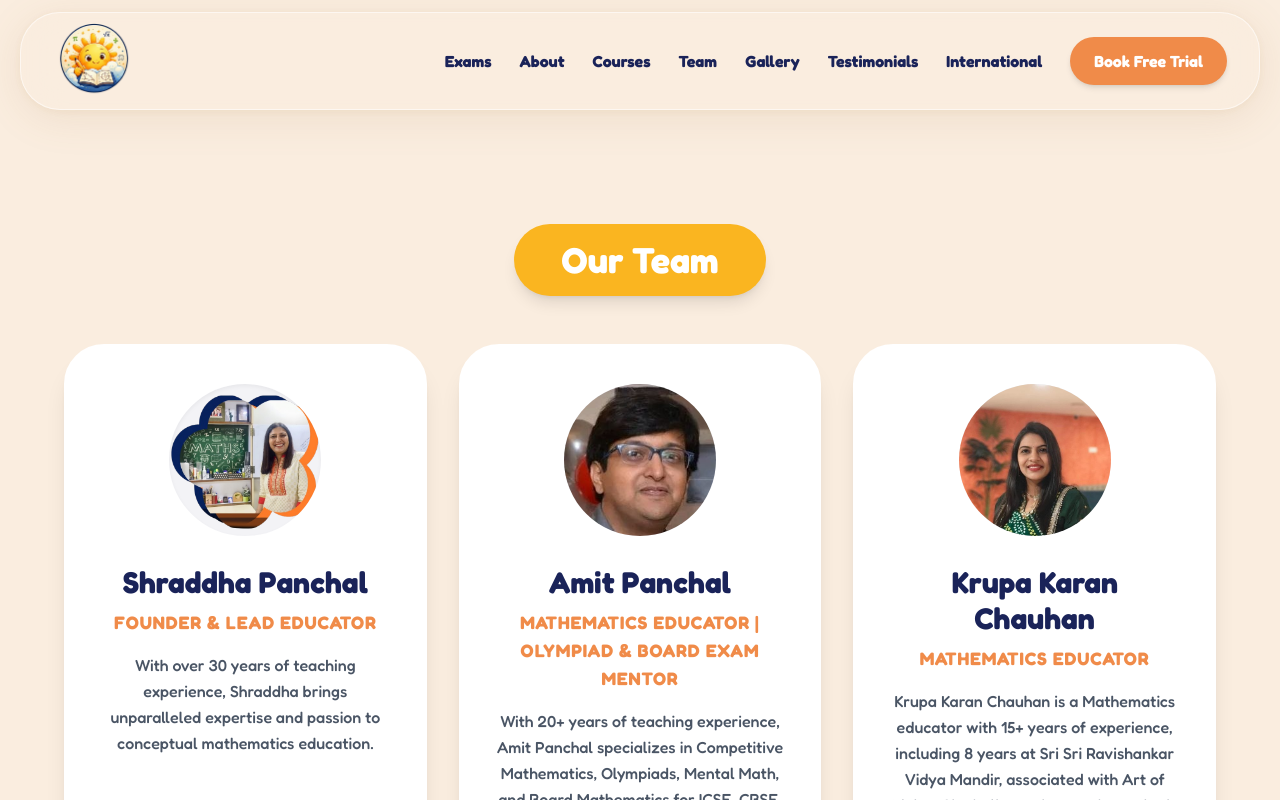
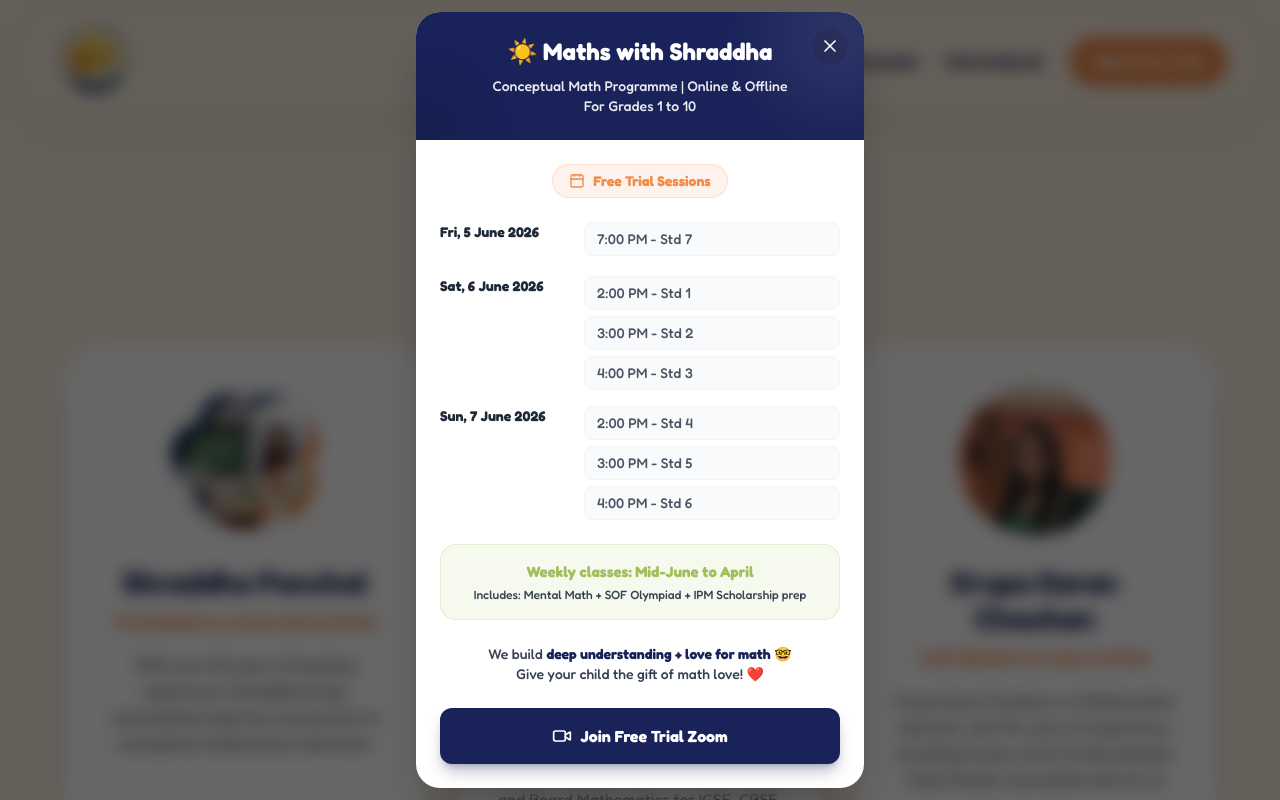
Before and after one commit to mathswithshraddha/website, a Next.js app: page /team in a window 1280 px wide. Shown: the top 800 px of the page. Built offline with nearby package versions, Linux system fonts and the light colour scheme.

Commit message:
Added popup for trial

```diff
--- a/app/layout.tsx
+++ b/app/layout.tsx
@@ -5,6 +5,7 @@ import Footer from "@/components/Footer";
 import FloatingWhatsApp from "@/components/FloatingWhatsApp";
 import Preloader from "@/components/Preloader";
 import JsonLd from "@/components/seo/JsonLd";
+import TrialPopup from "@/components/TrialPopup";
 import { buildSiteMetadata } from "@/lib/seo/metadata";
 import { buildInstructorSchema, buildOrganizationSchema } from "@/lib/seo/schema";
 
@@ -22,6 +23,7 @@ export default function RootLayout({
       <body className={`${fredoka.className} ${fredoka.variable} font-sans min-h-screen flex flex-col bg-background text-primary`}>
         <JsonLd data={[buildOrganizationSchema(), buildInstructorSchema()]} />
         <Preloader />
+        <TrialPopup />
         {children}
         <Footer />
         <FloatingWhatsApp />
--- a/app/page.tsx
+++ b/app/page.tsx
@@ -235,6 +235,27 @@ export default function Home() {
         </div>
       </section>
 
+      {/* My Students My Pride */}
+      <section className="py-12 md:py-16 px-4 flex flex-col items-center max-w-7xl mx-auto w-full">
+        <div className="bg-primary text-white px-6 sm:px-10 py-3 rounded-full text-xl md:text-3xl font-heading font-bold mb-8 shadow-lg text-center">
+          My Students My Pride
+        </div>
+        <div className="relative w-full max-w-lg mx-auto rounded-3xl overflow-hidden shadow-2xl border-[6px] border-white group bg-white">
+          <Image
+            src="/jay-with-medals.jpg"
+            alt="Shraddha Mam with Jay"
+            width={600}
+            height={600}
+            className="w-full h-auto object-contain group-hover:scale-105 transition-transform duration-700"
+          />
+          <div className="absolute bottom-0 left-0 right-0 bg-gradient-to-t from-black/80 via-black/30 to-transparent pt-20 pb-6 px-4 text-center pointer-events-none">
+            <p className="text-white font-bold text-xl sm:text-2xl drop-shadow-xl transform group-hover:-translate-y-1 transition-transform duration-500">
+              Shraddha Mam with Jay
+            </p>
+          </div>
+        </div>
+      </section>
+
       {/* Shorts Carousel */}
       <ShortsCarousel />
 
--- /dev/null
+++ b/components/TrialPopup.tsx
@@ -0,0 +1,114 @@
+"use client";
+
+import { useState, useEffect } from "react";
+import { X, Calendar, Video } from "lucide-react";
+
+export default function TrialPopup() {
+  const [isOpen, setIsOpen] = useState(false);
+  const [isMounted, setIsMounted] = useState(false);
+
+  useEffect(() => {
+    // Check if user has already closed it today or recently?
+    // Let's just always show it for now since it's temporary, or use sessionStorage
+    const hasSeen = sessionStorage.getItem("trialPopupSeen");
+    if (!hasSeen) {
+      const timer = setTimeout(() => {
+        setIsMounted(true);
+        setTimeout(() => setIsOpen(true), 50);
+      }, 1500);
+      return () => clearTimeout(timer);
+    }
+  }, []);
+
+  const closePopup = () => {
+    setIsOpen(false);
+    sessionStorage.setItem("trialPopupSeen", "true");
+    setTimeout(() => setIsMounted(false), 300);
+  };
+
+  if (!isMounted) return null;
+
+  return (
+    <div className={`fixed inset-0 z-[100] flex items-center justify-center p-4 bg-black/60 backdrop-blur-sm transition-opacity duration-300 ${isOpen ? "opacity-100" : "opacity-0"}`}>
+      <div className={`bg-white rounded-3xl w-full max-w-md shadow-2xl overflow-hidden relative transition-all duration-300 ${isOpen ? "scale-100 translate-y-0" : "scale-95 translate-y-4"}`}>
+        <button
+          onClick={closePopup}
+          className="absolute top-4 right-4 p-2 bg-black/10 hover:bg-black/20 rounded-full text-white transition-colors z-20"
+          aria-label="Close"
+        >
+          <X className="w-5 h-5" />
+        </button>
+
+        <div className="bg-primary p-6 text-center text-white relative overflow-hidden">
+          <div className="relative z-10">
+            <h2 className="text-2xl font-black font-heading flex items-center justify-center gap-2">
+              ☀️ Maths with Shraddha
+            </h2>
+            <p className="mt-2 text-white/90 text-sm font-medium">
+              Conceptual Math Programme | Online & Offline<br />
+              For Grades 1 to 10
+            </p>
+          </div>
+          <div className="absolute top-0 right-0 w-32 h-32 bg-white/10 rounded-full blur-2xl -mr-10 -mt-10" />
+          <div className="absolute bottom-0 left-0 w-24 h-24 bg-black/10 rounded-full blur-xl -ml-10 -mb-10" />
+        </div>
+
+        <div className="p-6">
+          <div className="text-center mb-6">
+            <span className="inline-flex items-center justify-center gap-2 bg-orange/10 text-orange font-bold px-4 py-1.5 rounded-full text-sm border border-orange/20">
+              <Calendar className="w-4 h-4" />
+              Free Trial Sessions
+            </span>
+          </div>
+
+          <div className="space-y-4 text-sm mb-6">
+            <div className="flex gap-4 items-start">
+              <div className="w-1/3 font-bold text-gray-800">Fri, 5 June 2026</div>
+              <div className="w-2/3 text-gray-600 font-medium">
+                <div className="bg-gray-50 px-3 py-1.5 rounded-lg border border-gray-100 mb-1">7:00 PM - Std 7</div>
+              </div>
+            </div>
+            <div className="flex gap-4 items-start">
+              <div className="w-1/3 font-bold text-gray-800">Sat, 6 June 2026</div>
+              <div className="w-2/3 text-gray-600 font-medium space-y-1.5">
+                <div className="bg-gray-50 px-3 py-1.5 rounded-lg border border-gray-100">2:00 PM - Std 1</div>
+                <div className="bg-gray-50 px-3 py-1.5 rounded-lg border border-gray-100">3:00 PM - Std 2</div>
+                <div className="bg-gray-50 px-3 py-1.5 rounded-lg border border-gray-100">4:00 PM - Std 3</div>
+              </div>
+            </div>
+            <div className="flex gap-4 items-start">
+              <div className="w-1/3 font-bold text-gray-800">Sun, 7 June 2026</div>
+              <div className="w-2/3 text-gray-600 font-medium space-y-1.5">
+                <div className="bg-gray-50 px-3 py-1.5 rounded-lg border border-gray-100">2:00 PM - Std 4</div>
+                <div className="bg-gray-50 px-3 py-1.5 rounded-lg border border-gray-100">3:00 PM - Std 5</div>
+                <div className="bg-gray-50 px-3 py-1.5 rounded-lg border border-gray-100">4:00 PM - Std 6</div>
+              </div>
+            </div>
+          </div>
+
+          <div className="bg-green/10 rounded-2xl p-4 text-center mb-6 border border-green/20">
+            <p className="text-green font-bold text-[15px] mb-1">Weekly classes: Mid-June to April</p>
+            <p className="text-gray-700 text-xs font-medium">
+              Includes: Mental Math + SOF Olympiad + IPM Scholarship prep
+            </p>
+          </div>
+
+          <p className="text-center font-medium text-gray-700 mb-6 text-sm">
+            We build <span className="text-primary font-bold">deep understanding + love for math</span> 🤓<br />
+            Give your child the gift of math love! ❤️
+          </p>
+
+          <a
+            href="https://us02web.zoom.us/j/9694115704?pwd=cWMxZVZhS2l0VWhTTmFqT3BUTlNEQT09"
+            target="_blank"
+            rel="noopener noreferrer"
+            className="w-full flex items-center justify-center gap-2 bg-primary text-white py-4 rounded-xl font-bold shadow-lg shadow-primary/30 hover:bg-primary/90 hover:-translate-y-0.5 hover:shadow-xl transition-all"
+          >
+            <Video className="w-5 h-5" />
+            Join Free Trial Zoom
+          </a>
+        </div>
+      </div>
+    </div>
+  );
+}
--- a/data/shorts.json
+++ b/data/shorts.json
@@ -112,5 +112,17 @@
     "label": "Student Review",
     "channelName": "Maths with Shraddha",
     "channelUrl": "https://www.youtube.com/@mathswithshraddha1"
+  },
+  {
+    "id": "GlhGzhMiw1Q",
+    "label": "Student Review",
+    "channelName": "Maths with Shraddha",
+    "channelUrl": "https://www.youtube.com/@mathswithshraddha1"
+  },
+  {
+    "id": "sAG6xJBCByA",
+    "label": "Student Review",
+    "channelName": "Maths with Shraddha",
+    "channelUrl": "https://www.youtube.com/@mathswithshraddha1"
   }
 ]
```
Also changed, not shown: public/jay-with-medals.jpg (added).
